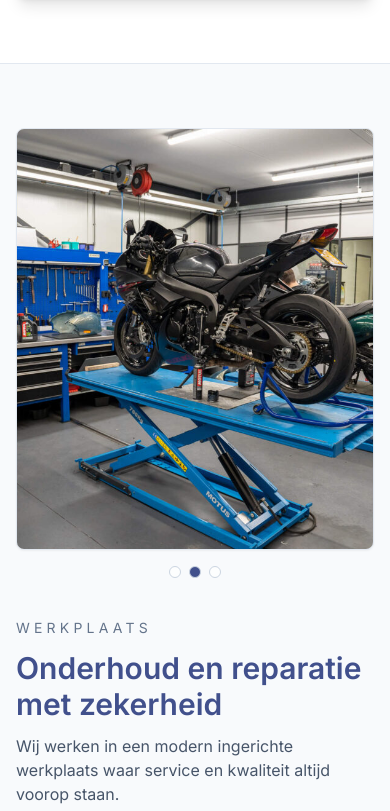
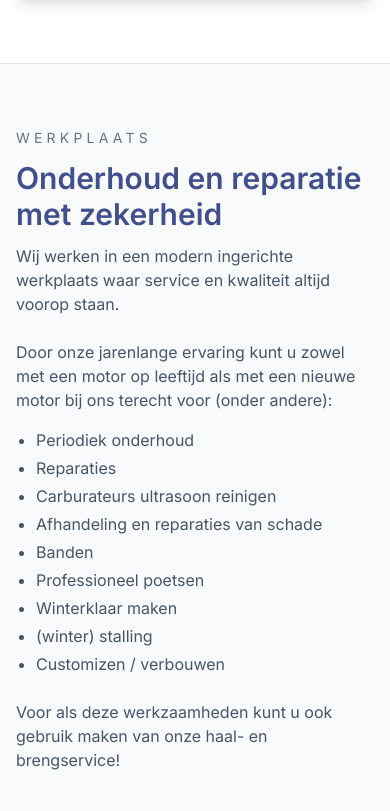
Before and after one commit to Idotalot/van_dinteren, a React (Vite) app: page / in a window 390 px wide. Shown: the part 6267-7078 px from the top of the page. Built offline with nearby package versions, Linux system fonts and the light colour scheme; no server answers.

Commit message:
Showcase deployment

```diff
--- a/src/pages/HomePage.tsx
+++ b/src/pages/HomePage.tsx
@@ -194,7 +194,7 @@ export function HomePage() {
         <section id="workshop" className="border-t border-slate-200 bg-slate-50 py-16">
             <div className="mx-auto max-w-7xl px-4 sm:px-6 lg:px-8">
                 <div className="grid gap-10 lg:grid-cols-[0.9fr_1.1fr] items-start">
-                    <div>
+                    <div className="order-2 lg:order-1">
                       <div className="relative overflow-hidden rounded-lg border border-slate-200 bg-slate-100 shadow-sm">
                           <div className="relative h-[420px] w-full overflow-hidden">
                               {workshopImages.map((image, index) => (
@@ -219,7 +219,7 @@ export function HomePage() {
                           ))}
                       </div>
                     </div>
-                    <div className="space-y-6">
+                    <div className="order-1 lg:order-2 space-y-6">
                         <div>
                             <p className="text-sm uppercase tracking-[0.3em] text-slate-500">Werkplaats</p>
                             <h2 className="mt-3 text-3xl font-semibold text-[#41508C] sm:text-4xl">Onderhoud en reparatie met zekerheid</h2>
@@ -305,11 +305,11 @@ export function HomePage() {
                 <div className="relative left-1/2 mx-[-50vw] w-screen overflow-hidden">
                     <div ref={galleryTrackRef} className="gallery-marquee">
                         {[...galleryImages, ...galleryImages].map((src, index) => (
-                        <div key={`${src}-${index}`} className="w-[40rem] flex-none overflow-hidden rounded-lg border border-slate-200 bg-white shadow-2xl shadow-slate-200/30 mr-6">
+                        <div key={`${src}-${index}`} className="w-[16rem] sm:w-[28rem] lg:w-[40rem] flex-none overflow-hidden rounded-lg border border-slate-200 bg-white shadow-2xl shadow-slate-200/30 mr-4 sm:mr-6">
                             <img
                                 src={getGalleryImageSrc(src)}
                                 alt={`Showroom ${index + 1}`}
-                                className="h-[32rem] w-full object-cover"
+                                className="h-[12rem] sm:h-[22rem] lg:h-[32rem] w-full object-cover"
                             />
                         </div>
                         ))}
```
